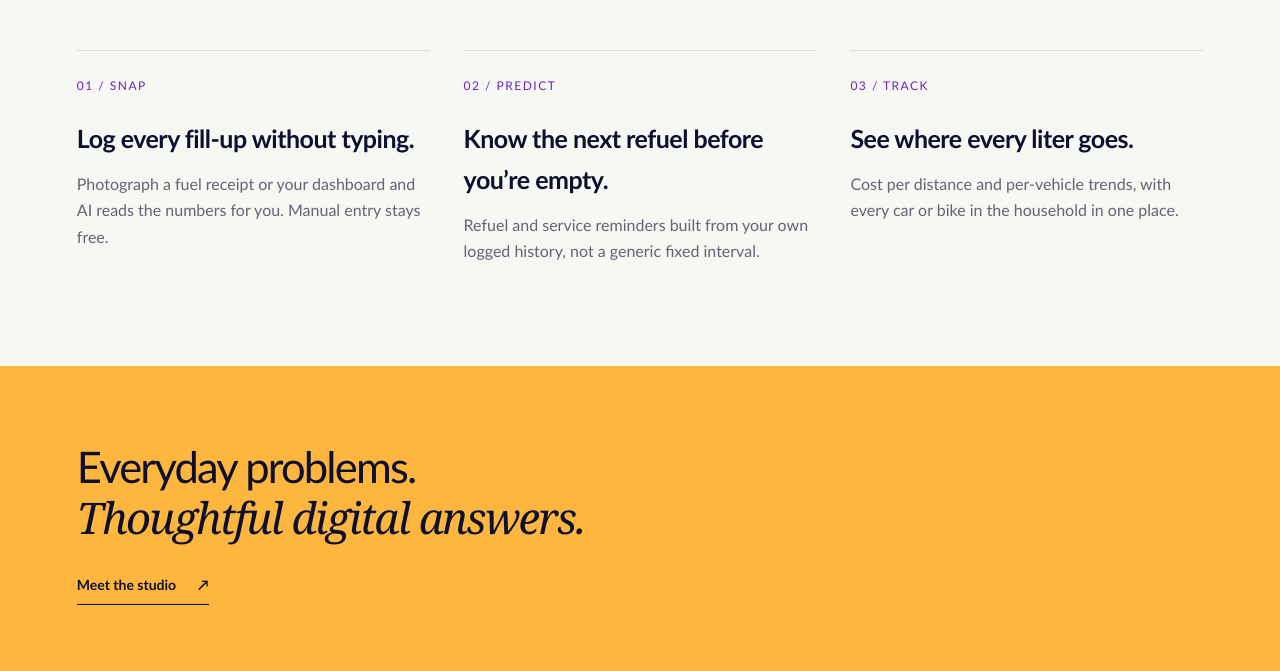
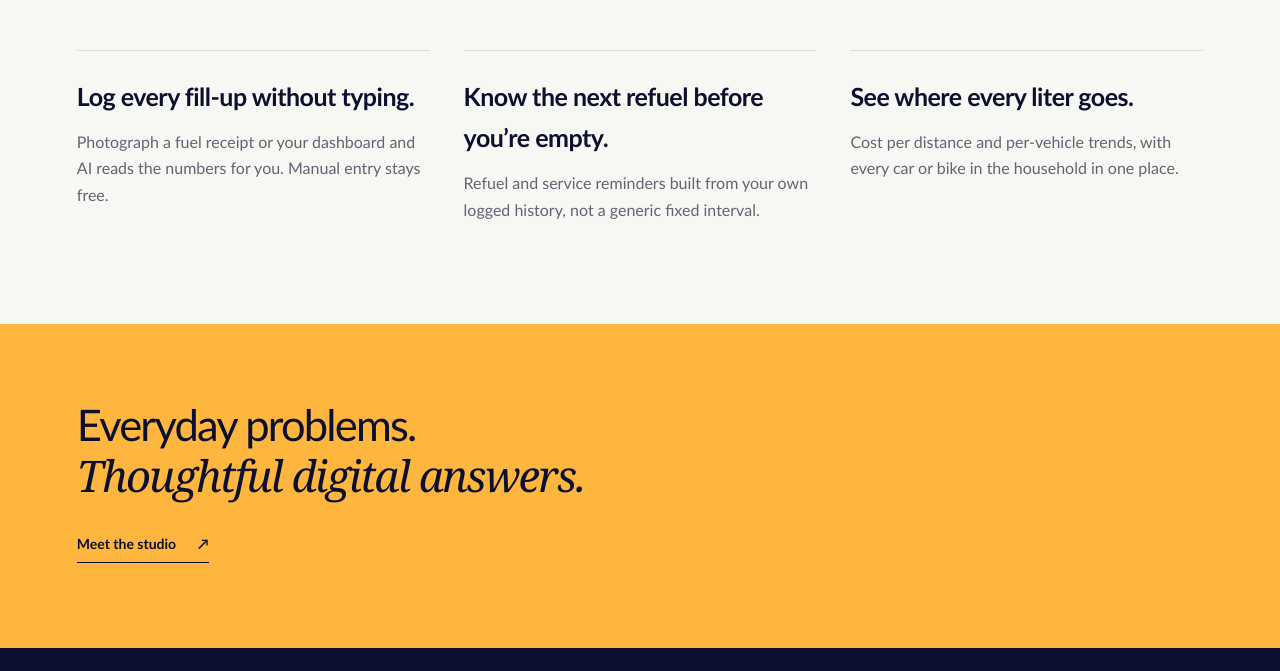
Before and after one commit to marikitaparty/marikitaparty-website, a plain HTML site: page odomo.html in a window 1280 px wide. Shown: the part 975-1646 px from the top of the page. Drawn offline with Linux system fonts and the light colour scheme.

Commit message:
Remove pillar numbering on Odomo page

```diff
--- a/odomo.html
+++ b/odomo.html
@@ -25,7 +25,7 @@
 <a class="back-link" href="index.html#odomo">← All products</a>
 <div class="odomo-intro"><div><p class="eyebrow">Odomo</p><h1 id="odomo-title">Photograph it.<br>We'll <span class="serif">log it.</span></h1><p class="intro">Snap a fuel receipt or your dashboard and Odomo logs the fill-up - then predicts your next refuel and service before you need it.</p><a class="button dark" href="#vehicle-care">Explore Odomo <span aria-hidden="true">↓</span></a></div><div class="odomo-emblem"><span class="odomo-lockup"><svg viewBox="0 0 120 120" role="img" aria-label="Odomo logo"><path d="M14 60 A46 46 0 0 1 106 60" fill="none" stroke="#1f5c8a" stroke-width="8" stroke-linecap="round"/><g stroke="#1f5c8a" stroke-width="4" stroke-linecap="round"><line x1="60" y1="16" x2="60" y2="24"/><line x1="16" y1="60" x2="24" y2="60"/><line x1="96" y1="60" x2="104" y2="60"/><line x1="27" y1="27" x2="33" y2="33"/><line x1="93" y1="27" x2="87" y2="33"/></g><path d="M78 34 C79 30 74 27 71 30 L58 55 C56 59 60 63 64 61 Z" fill="#e08a2c"/><circle cx="60" cy="60" r="6" fill="#16456a"/></svg><span class="wordmark">od<span class="accent">o</span>mo</span></span></div></div>
 </section>
-<section class="section odomo-details" id="vehicle-care" aria-labelledby="care-title"><div class="section-label"><span>EVERYDAY VEHICLE CARE</span></div><div class="studio-grid"><h2 id="care-title">Refuel. Service.<br><span class="serif">Keep moving.</span></h2><div class="studio-copy"><p class="large-copy">Your vehicle’s digital companion.</p><p>Odomo keeps every vehicle’s fuel history, cost, and reminders in one place - and predicts what’s next.</p></div></div><div class="care-grid"><article><span class="care-number">01 / SNAP</span><h3>Log every fill-up without typing.</h3><p>Photograph a fuel receipt or your dashboard and AI reads the numbers for you. Manual entry stays free.</p></article><article><span class="care-number">02 / PREDICT</span><h3>Know the next refuel before you’re empty.</h3><p>Refuel and service reminders built from your own logged history, not a generic fixed interval.</p></article><article><span class="care-number">03 / TRACK</span><h3>See where every liter goes.</h3><p>Cost per distance and per-vehicle trends, with every car or bike in the household in one place.</p></article></div></section>
+<section class="section odomo-details" id="vehicle-care" aria-labelledby="care-title"><div class="section-label"><span>EVERYDAY VEHICLE CARE</span></div><div class="studio-grid"><h2 id="care-title">Refuel. Service.<br><span class="serif">Keep moving.</span></h2><div class="studio-copy"><p class="large-copy">Your vehicle’s digital companion.</p><p>Odomo keeps every vehicle’s fuel history, cost, and reminders in one place - and predicts what’s next.</p></div></div><div class="care-grid"><article><h3>Log every fill-up without typing.</h3><p>Photograph a fuel receipt or your dashboard and AI reads the numbers for you. Manual entry stays free.</p></article><article><h3>Know the next refuel before you’re empty.</h3><p>Refuel and service reminders built from your own logged history, not a generic fixed interval.</p></article><article><h3>See where every liter goes.</h3><p>Cost per distance and per-vehicle trends, with every car or bike in the household in one place.</p></article></div></section>
 <section class="odomo-closing section"><h2>Everyday problems.<br><span class="serif">Thoughtful digital answers.</span></h2><a class="text-link" href="index.html#studio">Meet the studio <span aria-hidden="true">↗</span></a></section>
 </main>
 <footer class="footer"><div class="footer-main"><a class="brand" href="index.html" aria-label="Marikitaparty home"><img src="assets/logo-dark.webp" width="900" height="184" alt="Marikitaparty" loading="lazy"></a><p>A digital experience studio.</p><nav aria-label="Footer navigation"><a href="index.html#studio">The studio</a><a href="odomo.html">Odomo</a><a href="index.html#approach">Our approach</a></nav></div><div class="footer-bottom"><span>© <span id="year">2026</span> Marikitaparty. All rights reserved.</span><a href="index.html">Back to studio <span aria-hidden="true">↑</span></a></div></footer>
```
